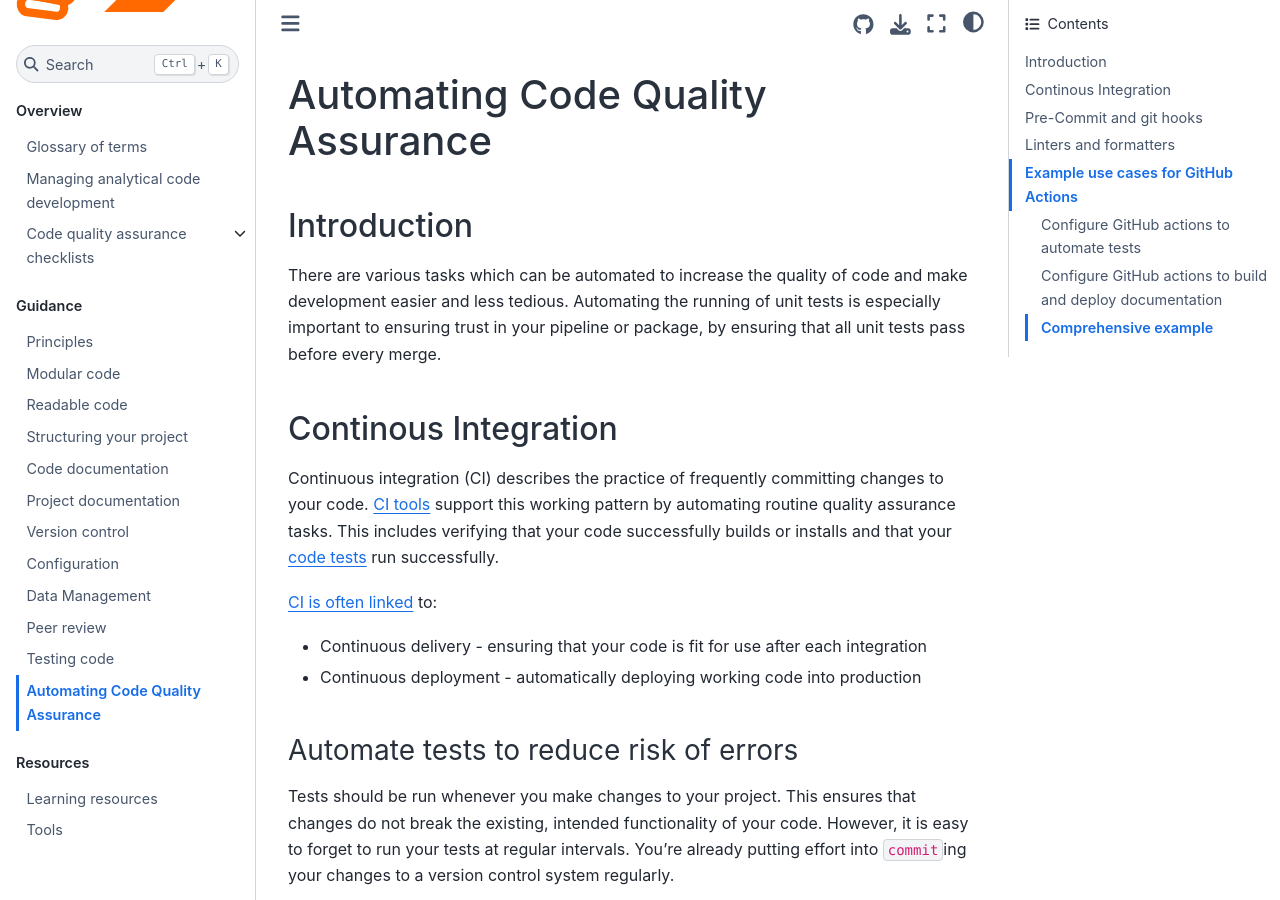
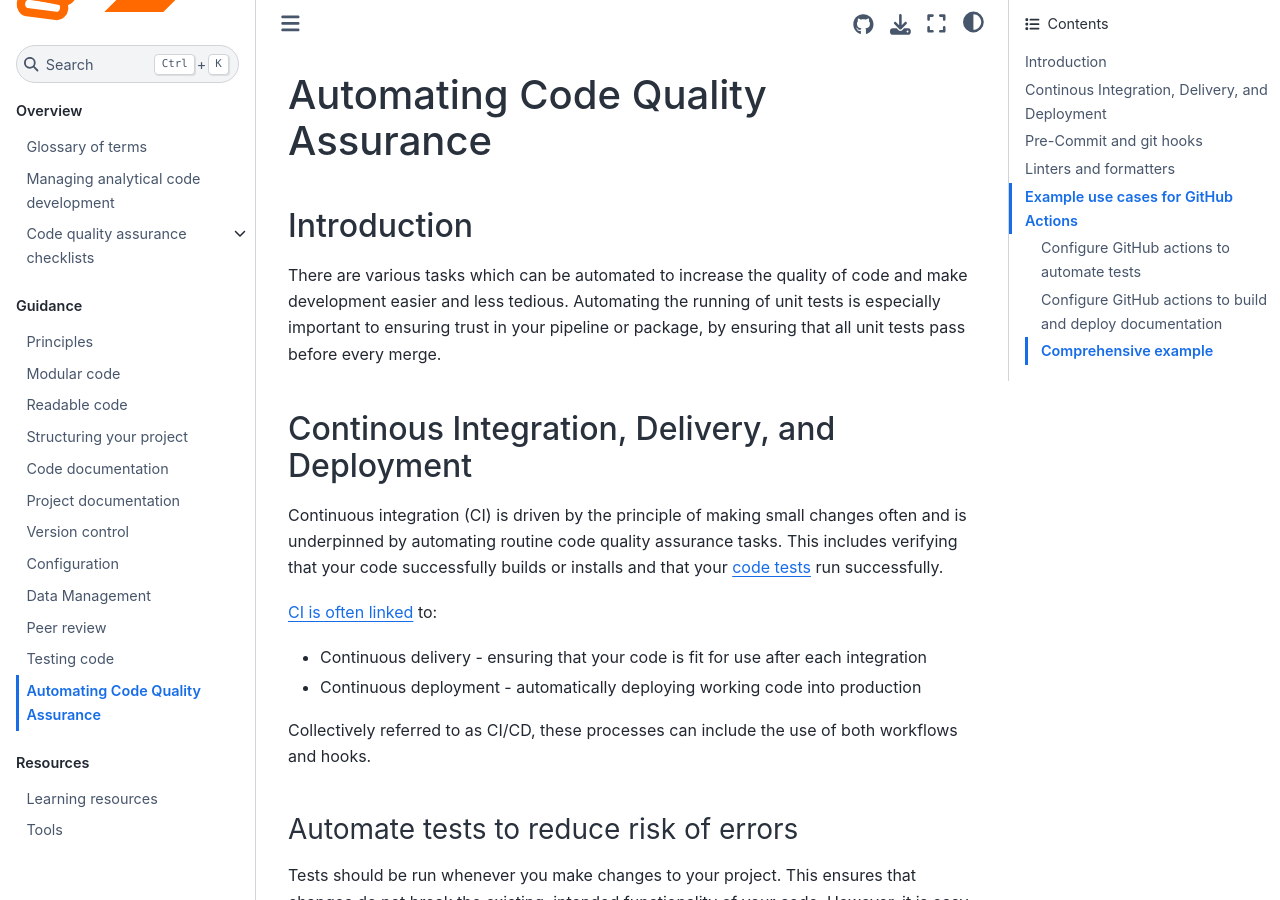
Before and after one commit to best-practice-and-impact/qa-of-code-guidance, a Jupyter Book: the page built from book/continuous_integration.md, in a window 1280 px wide and 900 px high. Built offline with Jupyter Book 1.0.4 settings and Sphinx 7.4.7 and the Sphinx Book theme 1.1.4, drawn with Linux system fonts in a browser that asks for light colours.

Commit message:
update cicd section

```diff
--- a/book/continuous_integration.md
+++ b/book/continuous_integration.md
@@ -5,14 +5,18 @@
 There are various tasks which can be automated to increase the quality of code and make development easier and less tedious. Automating the running of unit tests is especially important to ensuring trust in your pipeline or package, by ensuring that all unit tests pass before every merge.
 
 (continuous-integration)=
-## Continous Integration
+## Continous Integration, Delivery, and Deployment
 
-Continuous integration (CI) describes the practice of frequently committing changes to your code. [CI tools](CI-tools) support this working pattern by automating routine quality assurance tasks. This includes verifying that your code successfully builds or installs and that your [code tests](testing_code.md) run successfully.
+Continuous integration (CI) is driven by the principle of making small changes often and is underpinned by automating routine code quality assurance tasks.
+This includes verifying that your code successfully builds or installs and that your [code tests](testing_code.md) run successfully.
 
 [CI is often linked](https://www.atlassian.com/continuous-delivery/principles/continuous-integration-vs-delivery-vs-deployment) to:
 
 * Continuous delivery - ensuring that your code is fit for use after each integration
 * Continuous deployment - automatically deploying working code into production
+
+Collectively referred to as CI/CD, these processes can include the use of both workflows and hooks.
+
 
 (automate-tests)=
 ### Automate tests to reduce risk of errors
```
